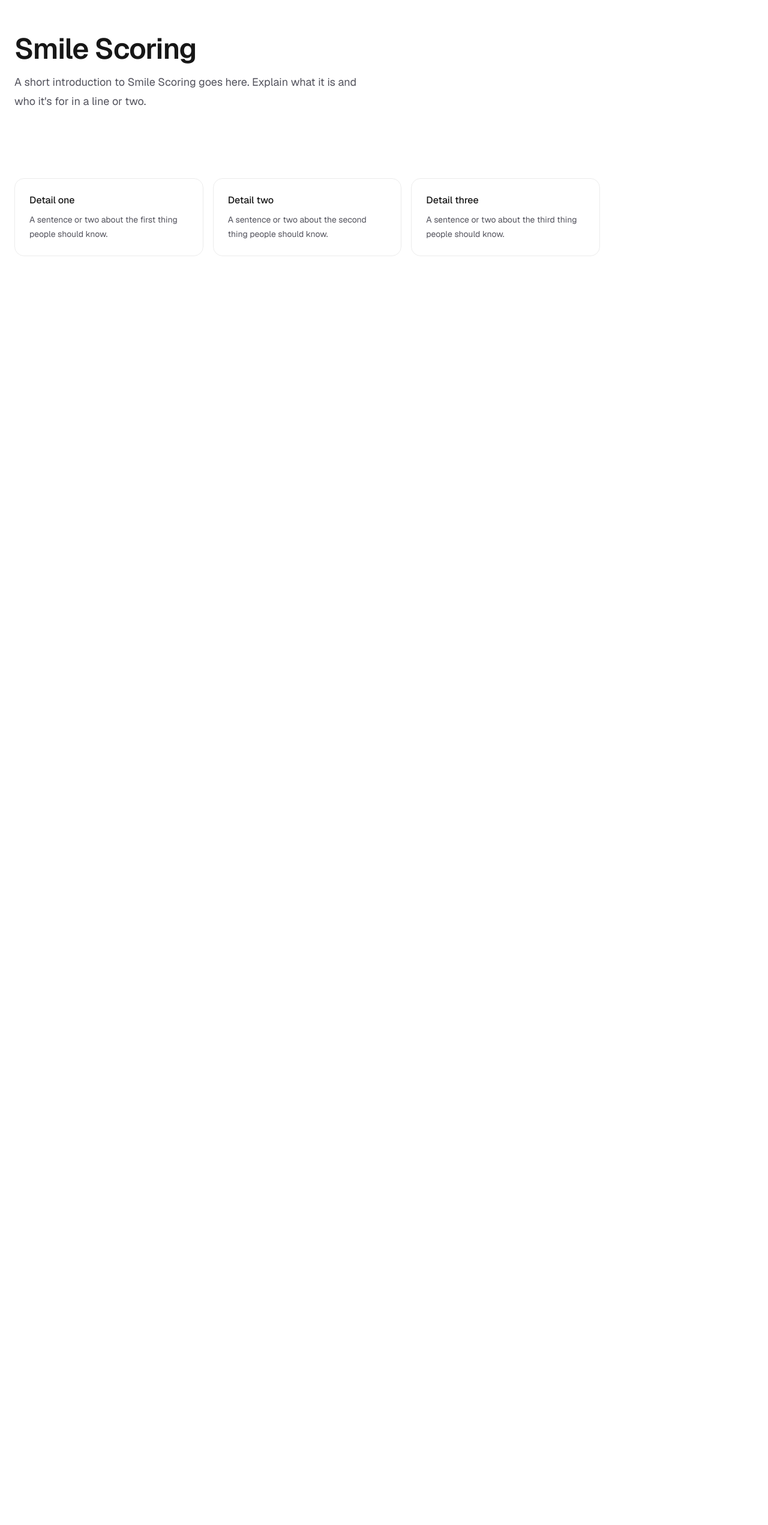
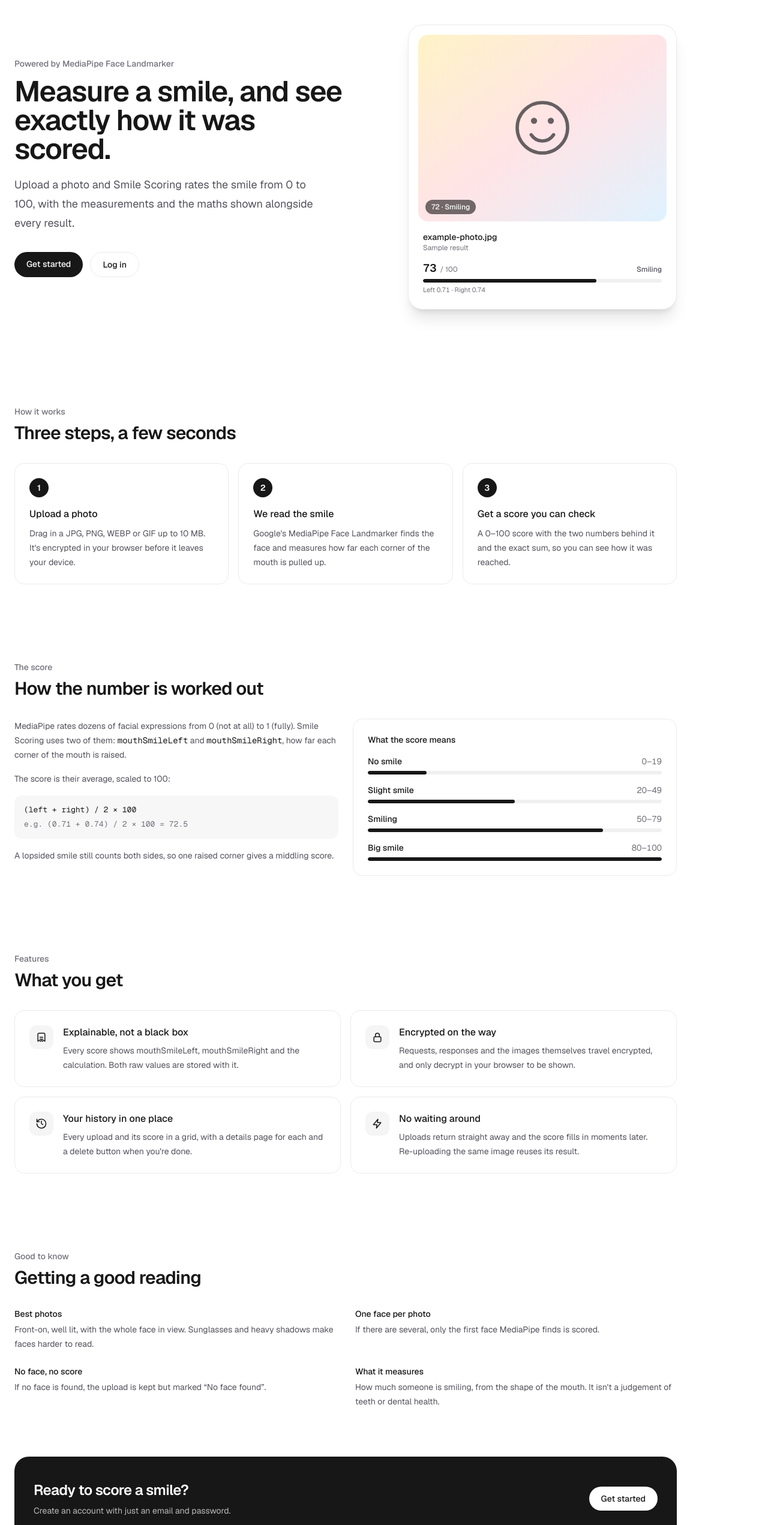
Before and after one commit to sarvessveeriyah2312/smile-scoring-assessment, a Next.js app in the folder frontend/: page / in a window 1280 px wide. Shown: the part 120-2662 px from the top of the page at 60% size. Before the commit the page ends 800 px from the top, so only its background shows below. Built offline with nearby package versions, Linux system fonts and the light colour scheme; no server answers.

Commit message:
Refactor page component to enhance smile scoring features and improve layout

```diff
--- a/frontend/src/app/(site)/page.tsx
+++ b/frontend/src/app/(site)/page.tsx
@@ -1,42 +1,228 @@
-// The copy on this page is placeholder text. Swap it out once we know
-// exactly how we want to describe Smile Scoring.
-const details = [
+import Link from "next/link";
+import { SmileScore } from "@/components/smile-score";
+import type { Smile } from "@/lib/smile";
+
+const EXAMPLE: Smile = { status: "done", face_found: true, smile_left: 0.71, smile_right: 0.74, score: 72.5 };
+
+const STEPS = [
   {
-    title: "Detail one",
-    body: "A sentence or two about the first thing people should know.",
+    title: "Upload a photo",
+    body: "Drag in a JPG, PNG, WEBP or GIF up to 10 MB. It's encrypted in your browser before it leaves your device.",
   },
   {
-    title: "Detail two",
-    body: "A sentence or two about the second thing people should know.",
+    title: "We read the smile",
+    body: "Google's MediaPipe Face Landmarker finds the face and measures how far each corner of the mouth is pulled up.",
   },
   {
-    title: "Detail three",
-    body: "A sentence or two about the third thing people should know.",
+    title: "Get a score you can check",
+    body: "A 0–100 score with the two numbers behind it and the exact sum, so you can see how it was reached.",
   },
 ];
+
+const BANDS = [
+  { range: "0–19", label: "No smile", width: "w-[20%]" },
+  { range: "20–49", label: "Slight smile", width: "w-[50%]" },
+  { range: "50–79", label: "Smiling", width: "w-[80%]" },
+  { range: "80–100", label: "Big smile", width: "w-full" },
+];
+
+const FEATURES = [
+  {
+    title: "Explainable, not a black box",
+    body: "Every score shows mouthSmileLeft, mouthSmileRight and the calculation. Both raw values are stored with it.",
+    icon: <path d="M9 12h6M9 16h6M7 4h10a2 2 0 0 1 2 2v14l-3-2-2 2-2-2-2 2-2-2-3 2V6a2 2 0 0 1 2-2z" />,
+  },
+  {
+    title: "Encrypted on the way",
+    body: "Requests, responses and the images themselves travel encrypted, and only decrypt in your browser to be shown.",
+    icon: (
+      <>
+        <rect x="5" y="11" width="14" height="10" rx="2" />
+        <path d="M8 11V8a4 4 0 0 1 8 0v3" />
+      </>
+    ),
+  },
+  {
+    title: "Your history in one place",
+    body: "Every upload and its score in a grid, with a details page for each and a delete button when you're done.",
+    icon: (
+      <>
+        <path d="M3 12a9 9 0 1 0 3-6.7L3 8" />
+        <path d="M3 3v5h5M12 7v5l3 2" />
+      </>
+    ),
+  },
+  {
+    title: "No waiting around",
+    body: "Uploads return straight away and the score fills in moments later. Re-uploading the same image reuses its result.",
+    icon: <path d="M13 3 4 14h7l-1 7 9-11h-7l1-7z" />,
+  },
+];
+
+const GOOD_TO_KNOW = [
+  ["Best photos", "Front-on, well lit, with the whole face in view. Sunglasses and heavy shadows make faces harder to read."],
+  ["One face per photo", "If there are several, only the first face MediaPipe finds is scored."],
+  ["No face, no score", "If no face is found, the upload is kept but marked “No face found”."],
+  ["What it measures", "How much someone is smiling, from the shape of the mouth. It isn't a judgement of teeth or dental health."],
+];
+
+const primaryButton =
+  "rounded-full bg-foreground px-5 py-2.5 text-sm font-medium text-background transition-colors hover:bg-[#383838] dark:hover:bg-[#ccc]";
+const secondaryButton =
+  "rounded-full border border-black/[.08] px-5 py-2.5 text-sm font-medium transition-colors hover:bg-black/[.04] dark:border-white/[.145] dark:hover:bg-white/[.06]";
 
 export default function Home() {
   return (
     <main className="flex-1 font-sans">
-      <section className="w-full max-w-5xl px-4 py-20 sm:px-6 sm:py-28">
-        <h1 className="max-w-2xl text-4xl font-semibold tracking-tight sm:text-5xl">Smile Scoring</h1>
-        <p className="mt-4 max-w-xl text-lg leading-8 text-zinc-600 dark:text-zinc-400">
-          A short introduction to Smile Scoring goes here. Explain what it is and who it&apos;s for in a line or
-          two.
-        </p>
+      <section className="grid w-full max-w-6xl items-center gap-12 px-4 py-16 sm:px-6 sm:py-24 lg:grid-cols-[1.1fr_1fr]">
+        <div>
+          <p className="text-sm font-medium text-zinc-500">Powered by MediaPipe Face Landmarker</p>
+          <h1 className="mt-3 max-w-xl text-4xl font-semibold tracking-tight sm:text-5xl">
+            Measure a smile, and see exactly how it was scored.
+          </h1>
+          <p className="mt-5 max-w-lg text-lg leading-8 text-zinc-600 dark:text-zinc-400">
+            Upload a photo and Smile Scoring rates the smile from 0 to 100, with the measurements and the maths shown
+            alongside every result.
+          </p>
+          <div className="mt-8 flex flex-wrap gap-3">
+            <Link href="/register" className={primaryButton}>
+              Get started
+            </Link>
+            <Link href="/login" className={secondaryButton}>
+              Log in
+            </Link>
+          </div>
+        </div>
+
+        <ExampleResult />
       </section>
 
-      <section className="grid w-full max-w-5xl gap-4 px-4 pb-24 sm:grid-cols-3 sm:px-6">
-        {details.map((detail) => (
-          <div
-            key={detail.title}
-            className="rounded-2xl border border-black/[.08] p-6 dark:border-white/[.145]"
+      <Section eyebrow="How it works" title="Three steps, a few seconds">
+        <ol className="grid gap-4 sm:grid-cols-3">
+          {STEPS.map((step, i) => (
+            <li key={step.title} className="rounded-2xl border border-black/[.08] p-6 dark:border-white/[.145]">
+              <span className="flex h-8 w-8 items-center justify-center rounded-full bg-foreground text-sm font-semibold text-background">
+                {i + 1}
+              </span>
+              <h3 className="mt-4 font-medium">{step.title}</h3>
+              <p className="mt-2 text-sm leading-6 text-zinc-600 dark:text-zinc-400">{step.body}</p>
+            </li>
+          ))}
+        </ol>
+      </Section>
+
+      <Section eyebrow="The score" title="How the number is worked out">
+        <div className="grid gap-6 lg:grid-cols-2">
+          <div className="flex flex-col gap-4 text-sm leading-6 text-zinc-600 dark:text-zinc-400">
+            <p>
+              MediaPipe rates dozens of facial expressions from 0 (not at all) to 1 (fully). Smile Scoring uses two of
+              them: <code className="text-foreground">mouthSmileLeft</code> and{" "}
+              <code className="text-foreground">mouthSmileRight</code>, how far each corner of the mouth is raised.
+            </p>
+            <p>The score is their average, scaled to 100:</p>
+            <p className="rounded-xl bg-black/[.03] px-4 py-3 font-mono text-[13px] text-foreground dark:bg-white/[.05]">
+              (left + right) / 2 × 100
+              <br />
+              <span className="text-zinc-500">e.g. (0.71 + 0.74) / 2 × 100 = 72.5</span>
+            </p>
+            <p>A lopsided smile still counts both sides, so one raised corner gives a middling score.</p>
+          </div>
+
+          <div className="rounded-2xl border border-black/[.08] p-6 dark:border-white/[.145]">
+            <h3 className="text-sm font-medium">What the score means</h3>
+            <ul className="mt-4 flex flex-col gap-4">
+              {BANDS.map((band) => (
+                <li key={band.label}>
+                  <div className="flex items-baseline justify-between text-sm">
+                    <span className="font-medium">{band.label}</span>
+                    <span className="tabular-nums text-zinc-500">{band.range}</span>
+                  </div>
+                  <div className="mt-1.5 h-1.5 overflow-hidden rounded-full bg-black/[.06] dark:bg-white/[.1]">
+                    <div className={`h-full rounded-full bg-foreground ${band.width}`} />
+                  </div>
+                </li>
+              ))}
+            </ul>
+          </div>
+        </div>
+      </Section>
+
+      <Section eyebrow="Features" title="What you get">
+        <ul className="grid gap-4 sm:grid-cols-2">
+          {FEATURES.map((feature) => (
+            <li key={feature.title} className="flex gap-4 rounded-2xl border border-black/[.08] p-6 dark:border-white/[.145]">
+              <span className="flex h-10 w-10 shrink-0 items-center justify-center rounded-xl bg-black/[.04] dark:bg-white/[.08]">
+                <svg className="h-5 w-5" viewBox="0 0 24 24" fill="none" stroke="currentColor" strokeWidth="1.8" strokeLinecap="round" strokeLinejoin="round" aria-hidden="true">
+                  {feature.icon}
+                </svg>
+              </span>
+              <div>
+                <h3 className="font-medium">{feature.title}</h3>
+                <p className="mt-1.5 text-sm leading-6 text-zinc-600 dark:text-zinc-400">{feature.body}</p>
+              </div>
+            </li>
+          ))}
+        </ul>
+      </Section>
+
+      <Section eyebrow="Good to know" title="Getting a good reading">
+        <dl className="grid gap-x-8 gap-y-6 sm:grid-cols-2">
+          {GOOD_TO_KNOW.map(([term, description]) => (
+            <div key={term}>
+              <dt className="text-sm font-medium">{term}</dt>
+              <dd className="mt-1 text-sm leading-6 text-zinc-600 dark:text-zinc-400">{description}</dd>
+            </div>
+          ))}
+        </dl>
+      </Section>
+
+      <section className="w-full max-w-6xl px-4 pt-4 pb-24 sm:px-6">
+        <div className="flex flex-col items-start gap-6 rounded-3xl bg-foreground px-8 py-10 text-background sm:flex-row sm:items-center sm:justify-between">
+          <div>
+            <h2 className="text-2xl font-semibold tracking-tight">Ready to score a smile?</h2>
+            <p className="mt-2 text-sm opacity-70">Create an account with just an email and password.</p>
+          </div>
+          <Link
+            href="/register"
+            className="rounded-full bg-background px-5 py-2.5 text-sm font-medium text-foreground transition-opacity hover:opacity-90"
           >
-            <h2 className="font-medium">{detail.title}</h2>
-            <p className="mt-2 text-sm leading-6 text-zinc-600 dark:text-zinc-400">{detail.body}</p>
-          </div>
-        ))}
+            Get started
+          </Link>
+        </div>
       </section>
     </main>
   );
 }
+
+function Section({ eyebrow, title, children }: { eyebrow: string; title: string; children: React.ReactNode }) {
+  return (
+    <section className="w-full max-w-6xl px-4 py-12 sm:px-6 sm:py-16">
+      <p className="text-sm font-medium text-zinc-500">{eyebrow}</p>
+      <h2 className="mt-2 text-2xl font-semibold tracking-tight sm:text-3xl">{title}</h2>
+      <div className="mt-8">{children}</div>
+    </section>
+  );
+}
+
+// A sample of what a result looks like, built from the same component the app uses.
+function ExampleResult() {
+  return (
+    <div className="w-full max-w-md rounded-3xl border border-black/[.08] bg-background p-4 shadow-xl lg:justify-self-end dark:border-white/[.145]">
+      <div className="relative flex aspect-[4/3] items-end overflow-hidden rounded-2xl bg-gradient-to-br from-amber-100 via-rose-100 to-sky-100 p-3 dark:from-amber-950 dark:via-rose-950 dark:to-sky-950">
+        <svg className="absolute inset-0 m-auto h-28 w-28 text-zinc-800/70 dark:text-zinc-200/70" viewBox="0 0 24 24" fill="none" stroke="currentColor" strokeWidth="1.2" strokeLinecap="round" aria-hidden="true">
+          <circle cx="12" cy="12" r="9" />
+          <path d="M8 14.5c1 1.5 2.4 2.2 4 2.2s3-.7 4-2.2" />
+          <path d="M9 9.5h.01M15 9.5h.01" strokeWidth="2.2" />
+        </svg>
+        <span className="relative rounded-full bg-black/55 px-2.5 py-1 text-xs font-medium text-white backdrop-blur">72 · Smiling</span>
+      </div>
+      <div className="px-2 pt-4 pb-2">
+        <p className="text-sm font-medium">example-photo.jpg</p>
+        <p className="text-xs text-zinc-500">Sample result</p>
+        <div className="mt-3">
+          <SmileScore smile={EXAMPLE} />
+        </div>
+      </div>
+    </div>
+  );
+}
```
